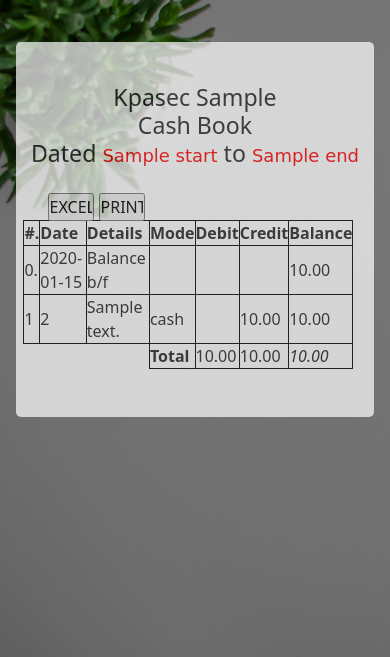
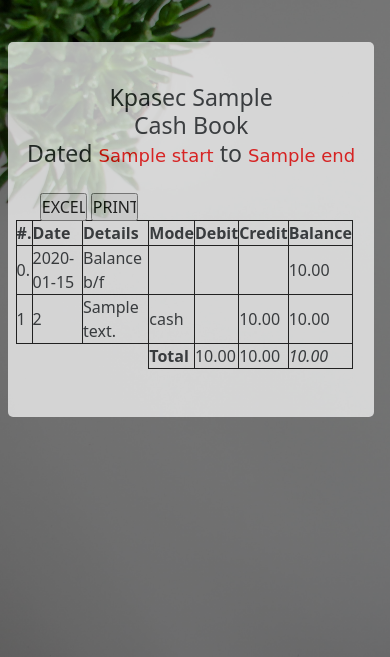
Before and after one commit to KINTEP/kpasec22, a Flask app: template templates/cash_book11.html in a window 390 px wide. Shown: the part 56-713 px from the top of the page. Run offline with Flask 2, Linux system fonts and the light colour scheme; the template is opened without the code that fills it: most values are stand-ins (such as "Sample title", 1, 10 or a date in 2020); some libraries are stand-ins or nearby versions.

Commit message:
'commite2'

```diff
--- a/templates/cash_book11.html
+++ b/templates/cash_book11.html
@@ -79,11 +79,12 @@ body{
    }
      .narv{
 		background: white;
-		width: 92%;
+		width: 94%;
 		height: 100%;
 		border-radius: 5px;
 		margin-top: 5vh;
-		margin-left: 4vw;
+		margin-left: 2%;
+		overflow-x: scroll;
 	}
 	table{
 		width: 92%;
```
